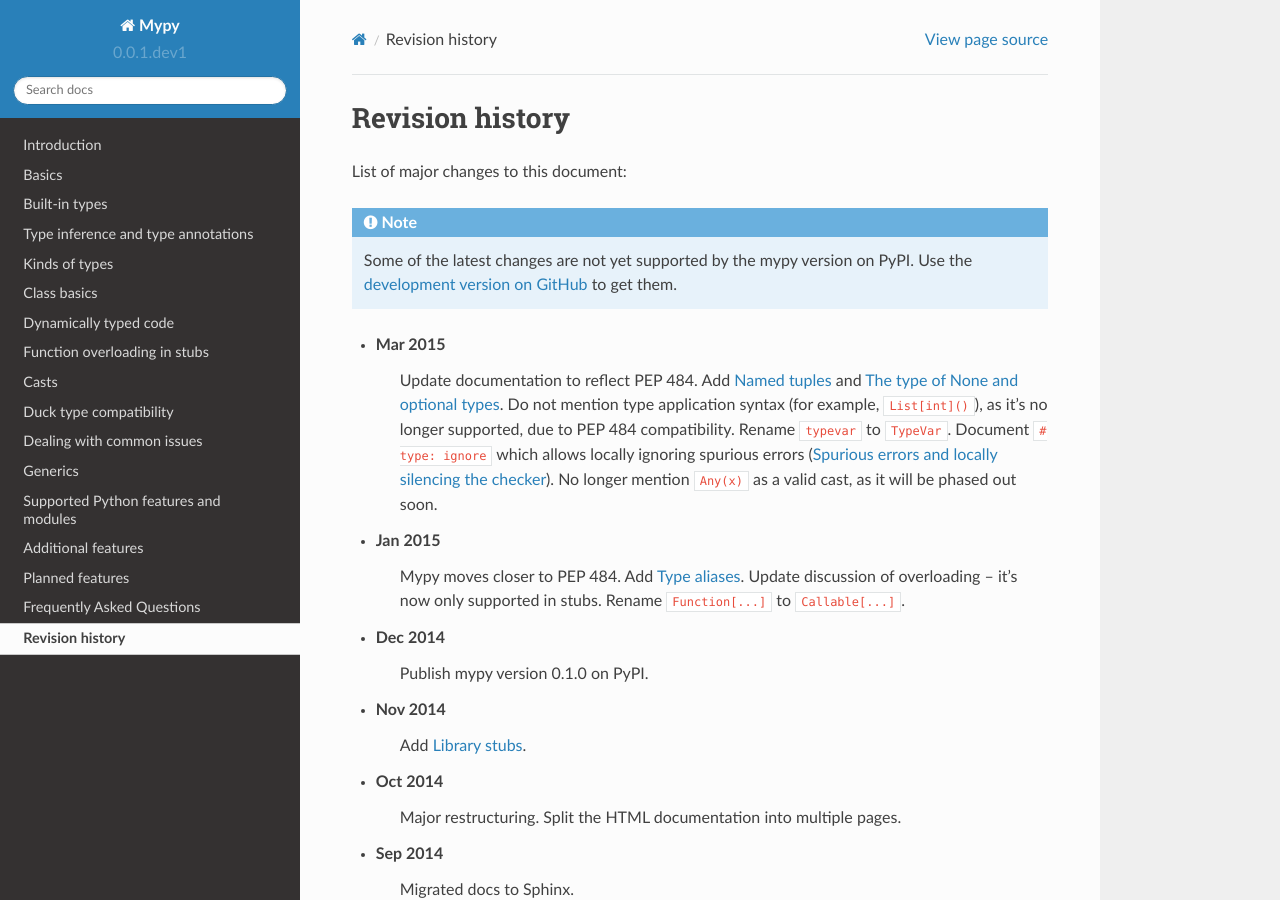
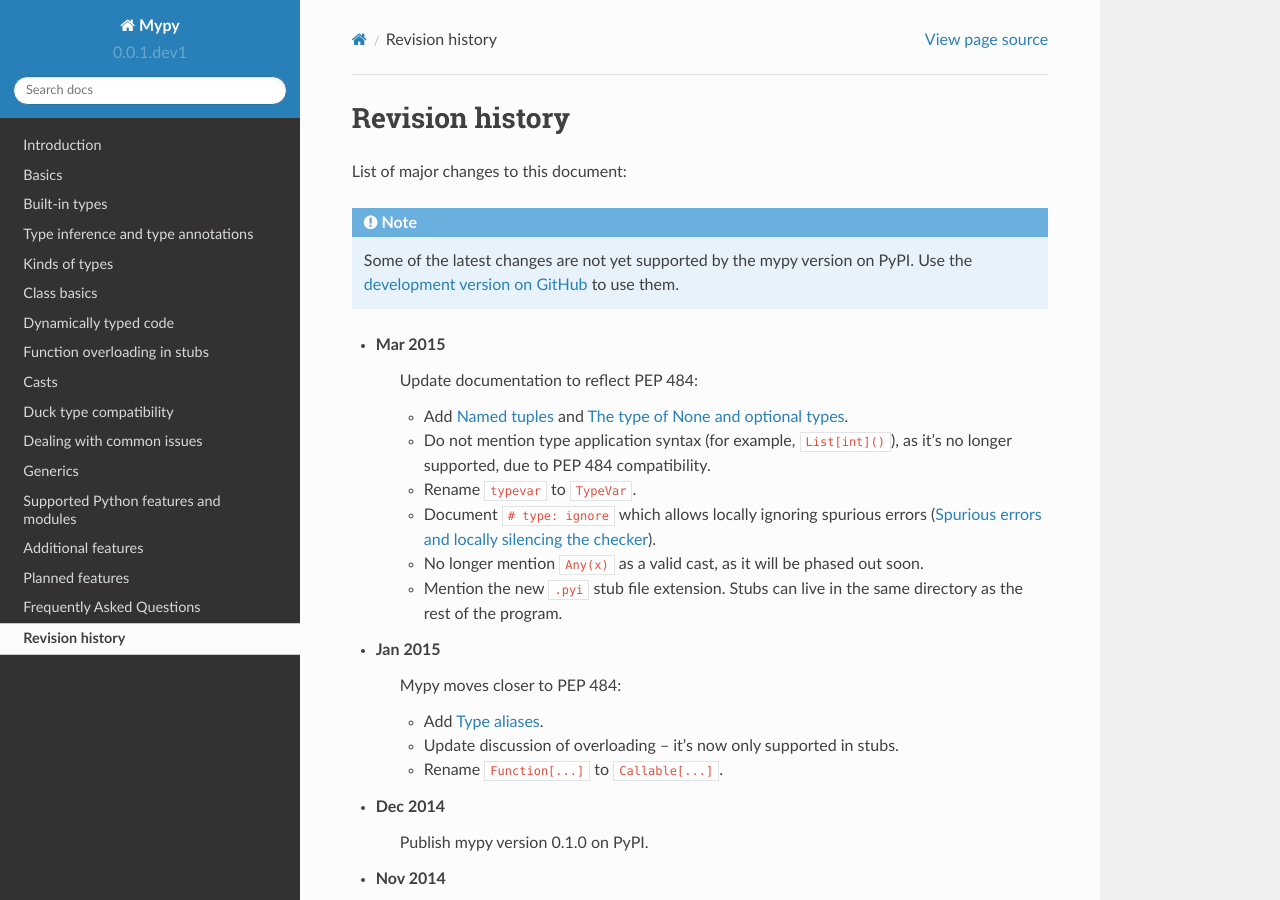
Before and after one commit to lucalysoft/mypy, a Sphinx documentation site: the page built from docs/source/revision_history.rst, in a window 1280 px wide and 900 px high. Built offline with Sphinx 7.4.7 and the Read the Docs theme 2.0.0, drawn with Linux system fonts in a browser that asks for light colours.

Commit message:
Update revision history

```diff
--- a/docs/source/revision_history.rst
+++ b/docs/source/revision_history.rst
@@ -7,25 +7,37 @@ List of major changes to this document:
 
    Some of the latest changes are not yet supported by the mypy
    version on PyPI. Use the
-   `development version on GitHub <https://github.com/JukkaL/mypy>`_ to get
+   `development version on GitHub <https://github.com/JukkaL/mypy>`_ to use
    them.
 
 - Mar 2015
-    Update documentation to reflect PEP 484.
-    Add :ref:`named-tuples` and :ref:`optional`.
-    Do not mention type application syntax (for
-    example, ``List[int]()``), as it's no longer supported,
-    due to PEP 484 compatibility. Rename ``typevar`` to
-    ``TypeVar``. Document ``# type: ignore`` which allows
-    locally ignoring spurious errors (:ref:`silencing_checker`).
-    No longer mention
-    ``Any(x)`` as a valid cast, as it will be phased out soon.
+    Update documentation to reflect PEP 484:
+
+    * Add :ref:`named-tuples` and :ref:`optional`.
+
+    * Do not mention type application syntax (for
+      example, ``List[int]()``), as it's no longer supported,
+      due to PEP 484 compatibility.
+
+    * Rename ``typevar`` to ``TypeVar``.
+
+    * Document ``# type: ignore`` which allows
+      locally ignoring spurious errors (:ref:`silencing_checker`).
+
+    * No longer mention
+      ``Any(x)`` as a valid cast, as it will be phased out soon.
+
+    * Mention the new ``.pyi`` stub file extension. Stubs can live
+      in the same directory as the rest of the program.
 
 - Jan 2015
-    Mypy moves closer to PEP 484.
-    Add :ref:`type-aliases`. Update discussion of
-    overloading -- it's now only supported in stubs.
-    Rename ``Function[...]`` to ``Callable[...]``.
+    Mypy moves closer to PEP 484:
+
+    * Add :ref:`type-aliases`.
+
+    * Update discussion of overloading -- it's now only supported in stubs.
+
+    * Rename ``Function[...]`` to ``Callable[...]``.
 
 - Dec 2014
     Publish mypy version 0.1.0 on PyPI.
```
